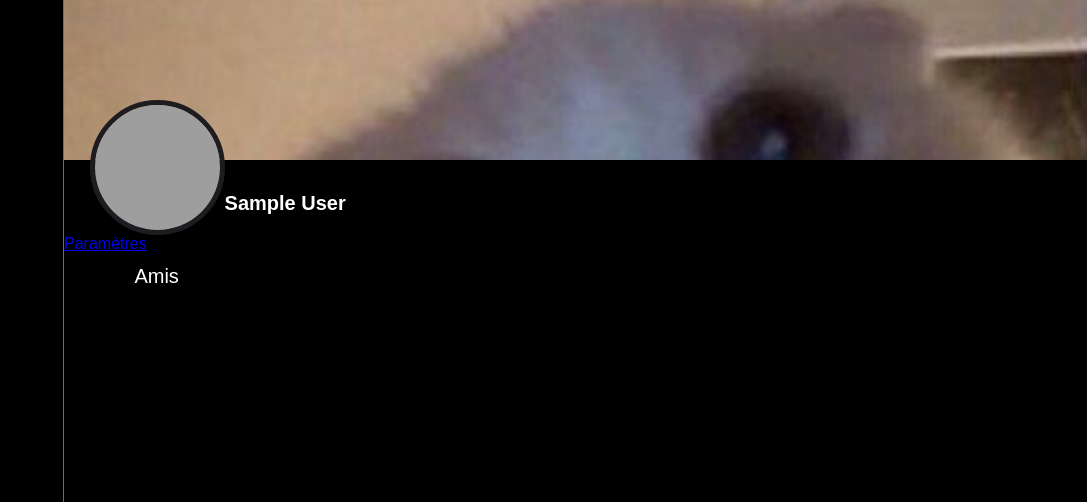
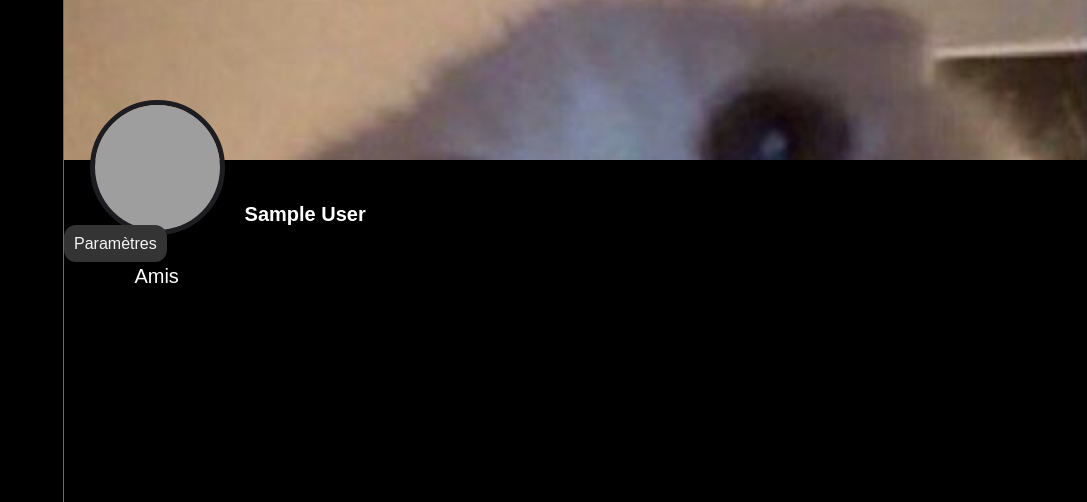
Before and after one commit to xhmyjae/SnapCat, a PHP site: page /profile in a window 1280 px wide. Shown: the top 502 px of the page, without its empty margins (193-1280 px from the left). Run offline with PHP 8.4, Linux system fonts and the light colour scheme; the visitor is signed in with stand-in values (Sample User, id 1); some libraries are stand-ins or nearby versions; grey boxes are pictures that could not be loaded.

Commit message:
feat: small css changes to profile page

```diff
--- a/client/style/profil.css
+++ b/client/style/profil.css
@@ -78,3 +78,27 @@
     border: #D62976 solid 1px;
     cursor: pointer;
 }
+.user-infos {
+    display: flex;
+}
+p.user-name {
+    margin: 0 20px;
+    display: flex;
+}
+p.user-bio {
+    margin-left: 40px;
+    font-weight: 500;
+    font-size: 16px;
+    max-width: 350px;
+}
+a.settings-button {
+    text-decoration: none;
+    color: #f5f5f5;
+    background-color: #343434;
+    padding: 10px;
+    border-radius: 12px;
+    transition: ease 0.5s;
+}
+a.settings-button:hover {
+    background-color: #464646;
+}
--- a/client/templates/base_profil.php
+++ b/client/templates/base_profil.php
@@ -21,12 +21,14 @@ global $connected_user;
         </div>
         <div class="profil-picture">
             <img src="client/templates/img/<?= $connected_user->avatar ?>.png" alt="picture profil">
-            <p><?= $connected_user->name ?></p>
-            <p class="bio"><?= $connected_user->description ?></p>
+            <div class="user-infos">
+                <p class="user-name"><?= $connected_user->name ?></p>
+                <p class="user-bio"><?= $connected_user->description ?></p>
+            </div>
         </div>
 
-        <div class="">
-            <a href="/settings-page">Paramètres</a>
+        <div>
+            <a class="settings-button" href="/settings-page">Paramètres</a>
         </div>
         <div class="friends">
             <p>Amis</p>
--- a/src/controllers/update_user.php
+++ b/src/controllers/update_user.php
@@ -39,7 +39,7 @@ class UpdateUser {
             (new UserRepository())->updateAvatar($session['user_id'], $input['avatar'], $input['confirm-password']);
         }
 
-        redirect('/homepage');
+        redirect('/profile');
 
     }
 }
--- a/src/model/user.php
+++ b/src/model/user.php
@@ -35,7 +35,7 @@ class UserRepository
             require_once('client/templates/login.php');
         } else {
             global $avatar;
-            $avatar = "client/templates/img/img.png";
+            $avatar = "catspaghetti";
 
             $statement = $this->databaseConnection->prepare('INSERT INTO users (name, mail, avatar, password) VALUES (:name, :mail, :avatar, :password)');
             $statement->execute(compact('name', 'mail', 'password', 'avatar'));
```
